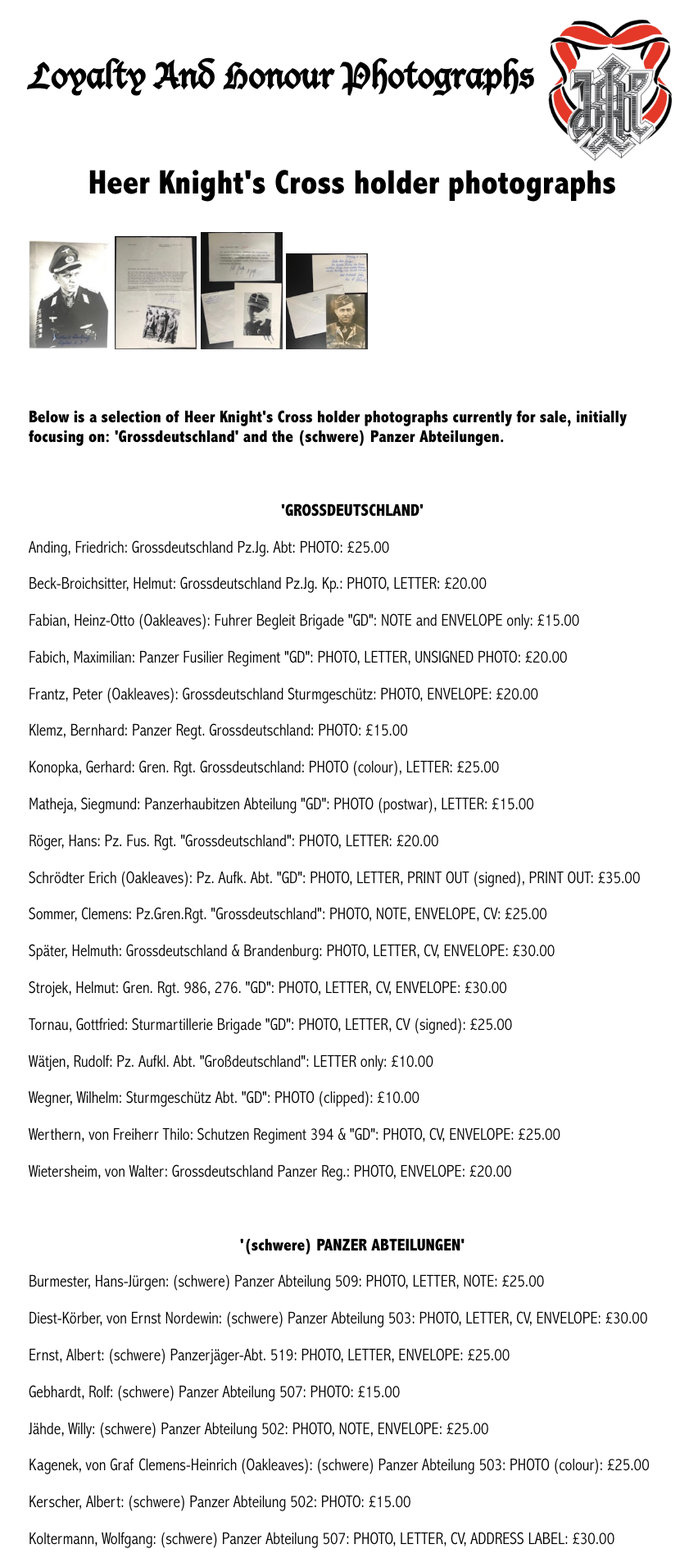
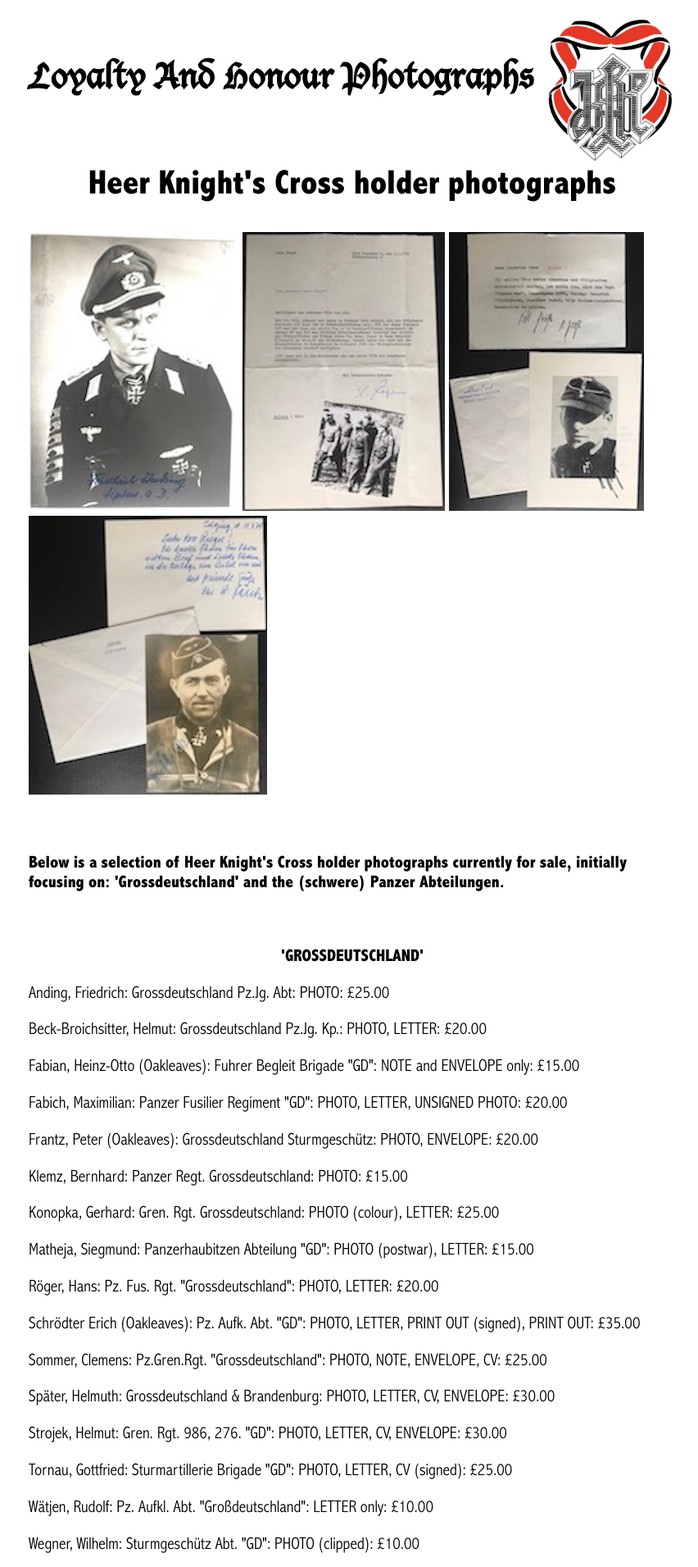
Before and after one commit to lahphotographs/lahphotographs.github.com, a Jekyll site: the page built from reich_detail.md, in a window 1280 px wide. Shown: the top 1911 px of the page at 82% size, without its empty margins (210-1062 px from the left). Built offline with Jekyll 4.4.1, drawn with Linux system fonts in a browser that asks for light colours.

Commit message:
Update reich_detail.md

```diff
--- a/reich_detail.md
+++ b/reich_detail.md
@@ -7,10 +7,10 @@ class: book_cover
 ---
 
 <p float="left">
-<img src="./assets/Friedrich Anding.jpg" width="100"/>
-<img src="./assets/Hans Roger.jpg" width="100"/>
-<img src="./assets/Albert Ernst.jpg" width="100"/>
-<img src="./assets/Willy Jahde.jpg" width="100"/>
+<img src="./assets/Friedrich Anding.jpg"/>
+<img src="./assets/Hans Roger.jpg"/>
+<img src="./assets/Albert Ernst.jpg"/>
+<img src="./assets/Willy Jahde.jpg"/>
 </p>
 <br />
 <p><b>Below is a selection of Heer Knight's Cross holder photographs currently for sale, initially focusing on: 'Grossdeutschland' and the (schwere) Panzer Abteilungen.</b></p>
```
